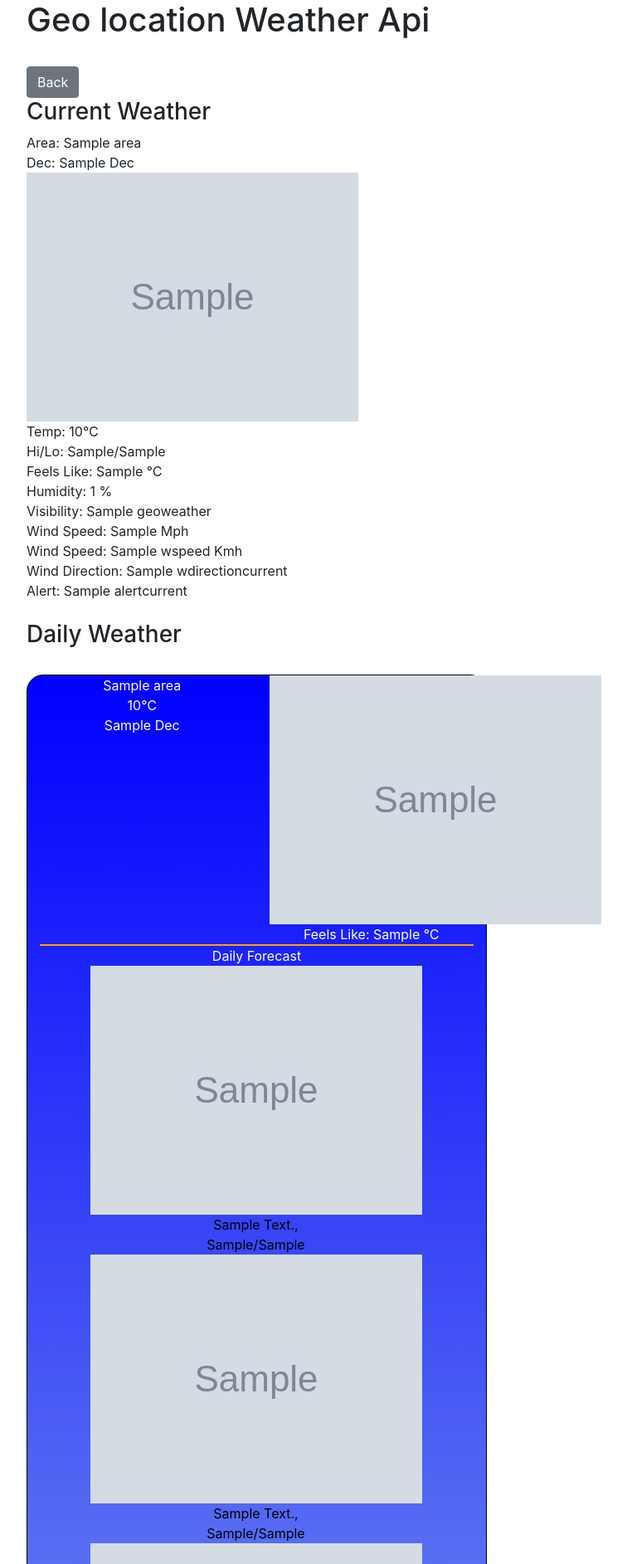
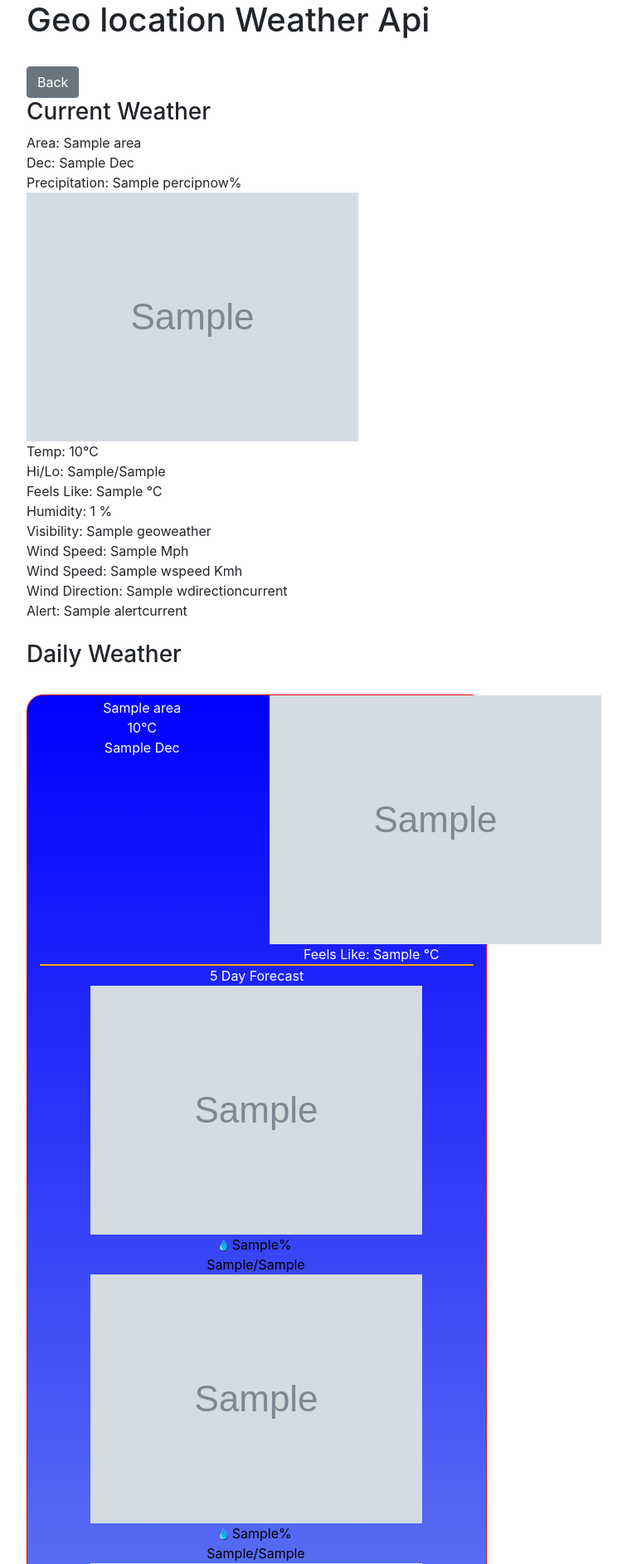
Before and after one commit to jonathanw82/testplayground, a Flask app: template testplayground/templates/weather2.html in a window 1280 px wide. Shown: the top 1885 px of the page at 83% size, without its empty margins (53-809 px from the left). Run offline with Flask 2, Linux system fonts and the light colour scheme; the template is opened without the code that fills it: most values are stand-ins (such as "Sample title", 1, 10 or a date in 2020); grey boxes marked "Sample" are stand-in pictures; some libraries are stand-ins or nearby versions.

Commit message:
added warnings and change of precipitation

```diff
--- a/testplayground/app.py
+++ b/testplayground/app.py
@@ -8,7 +8,7 @@ if path.exists("env.py"):
 app = Flask(__name__)
 keyweather = os.getenv('WEATHER_KEY')
 keygeo = os.getenv('GEO_KEY')
-userinputgeo = 'bs200hh'
+userinputgeo = 'bs29up'
 userinput = 'CHEDDAR'
 
 
@@ -91,6 +91,9 @@ def weather2():
     weatherresp = response.json()
     weather_formatted_str = json.dumps(weatherresp, indent=2)
     weatherdata = json.loads(weather_formatted_str)
+    # probability of rain 1-0 pop times by 100 so 1=100 0.50=50
+    chanceofprecip = weatherdata['daily'][0]['pop']*100
+    percipnow = "%.0f" % chanceofprecip
 
     for wdata in weatherdata['current']['weather']:
         dec = wdata['description']
@@ -136,7 +139,7 @@ def weather2():
         day1desc = weatherday1['description']
         day1icon = weatherday1['icon']
     icon1 = f"http://openweathermap.org/img/wn/{day1icon}.png"
-    day1pop = weatherdata['daily'][1]['pop']
+    day1pop = weatherdata['daily'][1]['pop']*100
     # if the key is not always availble use .get it will return none if the
     # key not present
     day1rain = weatherdata['daily'][1].get('rain')
@@ -188,6 +191,7 @@ def weather2():
         'dec': dec,
         'area': area,
         'iconnow': iconnow,
+        'percipnow': percipnow,
         'current_temp': "%.0f" % current_temp,
         'current_min': "%.0f" % current_min,
         'current_max': "%.0f" % current_max,
@@ -198,11 +202,12 @@ def weather2():
         'wspeed': wspeed,
         'wdirectioncurrent': wdirectioncurrent,
         'alertcurrent': alertcurrent,
+
         'day1min': "%.0f" % day1min,
         'day1max': "%.0f" % day1max,
         'day1desc': day1desc,
         'icon1': icon1,
-        'day1pop': day1pop,
+        'day1pop': "%.0f" % day1pop,
         'day1rain': day1rain,
         'day1snow': day1snow,
 
@@ -210,7 +215,7 @@ def weather2():
         'day2max': "%.0f" % day2max,
         'day2desc': day2desc,
         'icon2': icon2,
-        'day2pop': day2pop,
+        'day2pop': "%.0f" % day2pop,
         'day2rain': day2rain,
         'day2snow': day2snow,
 
@@ -218,7 +223,7 @@ def weather2():
         'day3max': "%.0f" % day3max,
         'day3desc': day3desc,
         'icon3': icon3,
-        'day3pop': day3pop,
+        'day3pop': "%.0f" % day3pop,
         'day3rain': day3rain,
         'day3snow': day3snow,
 
@@ -226,7 +231,7 @@ def weather2():
         'day4max': "%.0f" % day4max,
         'day4desc': day4desc,
         'icon4': icon4,
-        'day4pop': day4pop,
+        'day4pop': "%.0f" % day4pop,
         'day4rain': day4rain,
         'day4snow': day4snow,
 
@@ -234,7 +239,7 @@ def weather2():
         'day5max': "%.0f" % day5max,
         'day5desc': day5desc,
         'icon5': icon5,
-        'day5pop': day5pop,
+        'day5pop': "%.0f" % day5pop,
         'day5rain': day5rain,
         'day5snow': day5snow,
 
--- a/testplayground/static/css/weather2.css
+++ b/testplayground/static/css/weather2.css
@@ -1,5 +1,5 @@
 .weatherboxcold{
-    border: 1px solid black;
+    border: 1px solid red;
     border-radius: 20px;
     background-image: linear-gradient(blue, lightblue) ;
     width: 100%;
@@ -9,7 +9,7 @@
 }
 
 .weatherboxhot{
-    border: 1px solid black;
+    border: 1px solid blue;
     border-radius: 20px;
     background-image: linear-gradient(red, yellow) ;
     width: 100%;
@@ -46,20 +46,49 @@
     display: inline-block;
 }
 
+.rainropimage{
+    width: 10px;
+    height: auto;
+}
+
+.alert_heading{
+    text-align: center;
+    color: white;
+}
+
+.weathertextalert{
+    color: black;
+    text-align: center;
+    background-color: red;
+}
+
+.weatherarea{
+    padding-top: 3px;
+}
+
+@media only screen and (max-width: 768px) {
+
+    .weatherarea{
+        padding-top: 3px;
+    }
+
+}
 
 @media only screen and (max-width: 425px) {
+
     .weathertext{
         font-size: 0.9rem;
     }
+    .weatherarea{
+        padding-top: 8px;
+    }
+
 }
 
 @media only screen and (max-width: 375px) {
+
     .weathertext{
         font-size: 0.9rem;
-    }
-
-    .wetherarea{
-    padding-top: 8px;
     }
     .weatherbox{
         padding-bottom: 10px;
@@ -67,11 +96,11 @@
 }
 
 @media only screen and (max-width: 320px) {
+
     .weathertext{
         font-size: 0.8rem;
     }
-
-    .wetherarea{
+    .weatherarea{
     padding-top: 11px;
     }
 
--- a/testplayground/templates/weather2.html
+++ b/testplayground/templates/weather2.html
@@ -19,6 +19,7 @@
             <h3>Current Weather</h3>
             <div>Area: {{ geoweather.area }}</div>
             <div>Dec: {{ geoweather.dec|title }}</div>
+            <div>Precipitation: {{ geoweather.percipnow }}%</div>
             <img src="{{ geoweather.iconnow }}" alt="wether icon">
             <!-- temp to 2 decimal places -->
             <div>Temp: {{ geoweather.current_temp }}&#x2103</div>
@@ -38,8 +39,8 @@
     <div id="weatherbox" class="col-sm-6 weatherboxcold">
         <div class="row">
             <div class=" col-sm-6 currentweatherleft textcol">
-                <div class="weathertext wetherarea">{{ geoweather.area }}</div>
-                <div id="current_temp" class="weathertext">{{ geoweather.current_temp }}&#x2103</div>
+                <div class="weathertext weatherarea">{{ geoweather.area }}</div>
+                 <div id="current_temp" class="weathertext">{{ geoweather.current_temp }}&#x2103</div>
                 <div id="current_tempdisp" style="display:None">{{ geoweather.current_temp }}</div>
                 <div class="weathertext">{{ geoweather.dec|title }}</div>
             </div>
@@ -48,33 +49,43 @@
                 <div class="weathertext">Feels Like: {{ geoweather.feels_like }} &#x2103</div>
             </div>
         </div>
+        {% if geoweather.alertcurrent %}
+        {% else %}
+        <div class="row">
+            <div class="col-sm-12">
+                <div class="alert_heading">WEATHER ALERT</div>
+                <div class="weathertextalert">This is a weather warning for the douth west there is lots of snow anf the railwas are buggerewd and the sun is shinging stay home</div>
+                <!-- <div class="weathertextalert">{{ geoweather.alertcurrent }}</div> -->
+            </div>
+        </div>
+        {% endif %}
         <div id="separator" class="separatorcold"></div>
-        <div style="text-align: center;" class="weathertext textcol">Daily Forecast</div>
+        <div style="text-align: center;" class="weathertext textcol">5 Day Forecast</div>
         <div class="row">
             <div class="col dayforcastinfo textcol1">
                 <div class="dayforcastinfo rline">
-                    <img src="{{ geoweather.icon1 }}" alt="wether icon">
-                    <div class="weathertext">{{ geoweather.day1desc|title }},</div>
+                    <img src="{{ geoweather.icon1 }}" alt="weather icon">
+                    <div><img class="rainropimage" src="static/images/raindrop.png" alt="weather icon"> {{ geoweather.day1pop }}%</div>
                     <div class="weathertext">{{ geoweather.day1max }}/{{ geoweather.day1min }}</div>
                 </div>
                 <div class="dayforcastinfo rline">
-                    <img src="{{ geoweather.icon2 }}" alt="wether icon">
-                    <div class="weathertext">{{ geoweather.day2desc|title }},</div>
+                    <img src="{{ geoweather.icon2 }}" alt="weather icon">
+                    <div><img class="rainropimage" src="static/images/raindrop.png" alt="weather icon"> {{ geoweather.day2pop }}%</div>
                     <div class="weathertext">{{ geoweather.day2max }}/{{ geoweather.day2min }}</div>
                 </div>
                 <div class="dayforcastinfo rline">
-                    <img src="{{ geoweather.icon3 }}" alt="wether icon">
-                    <div class="weathertext">{{ geoweather.day3desc|title }},</div>
+                    <img src="{{ geoweather.icon3 }}" alt="weather icon">
+                    <div><img class="rainropimage" src="static/images/raindrop.png" alt="weather icon"> {{ geoweather.day3pop }}%</div>
                     <div class="weathertext">{{ geoweather.day3max }}/{{ geoweather.day3min }}</div>
                 </div>
                 <div class="dayforcastinfo rline">
-                    <img src="{{ geoweather.icon4 }}" alt="wether icon">
-                    <div class="weathertext">{{ geoweather.day4desc|title }},</div>
+                    <img src="{{ geoweather.icon4 }}" alt="weather icon">
+                    <div><img class="rainropimage" src="static/images/raindrop.png" alt="weather icon"> {{ geoweather.day4pop }}%</div>
                     <div class="weathertext">{{ geoweather.day4max }}/{{ geoweather.day4min }}</div>
                 </div>
                 <div class="dayforcastinfo rline">
-                    <img src="{{ geoweather.icon5 }}" alt="wether icon">
-                    <div class="weathertext">{{ geoweather.day5desc|title }},</div>
+                    <img src="{{ geoweather.icon5 }}" alt="weather icon">
+                    <div><img class="rainropimage" src="static/images/raindrop.png" alt="weather icon"> {{ geoweather.day5pop }}%</div>
                     <div class="weathertext">{{ geoweather.day5max }}/{{ geoweather.day5min }}</div>
                 </div>
             </div>
```
Also changed, not shown: testplayground/static/images/raindrop.png (added).
